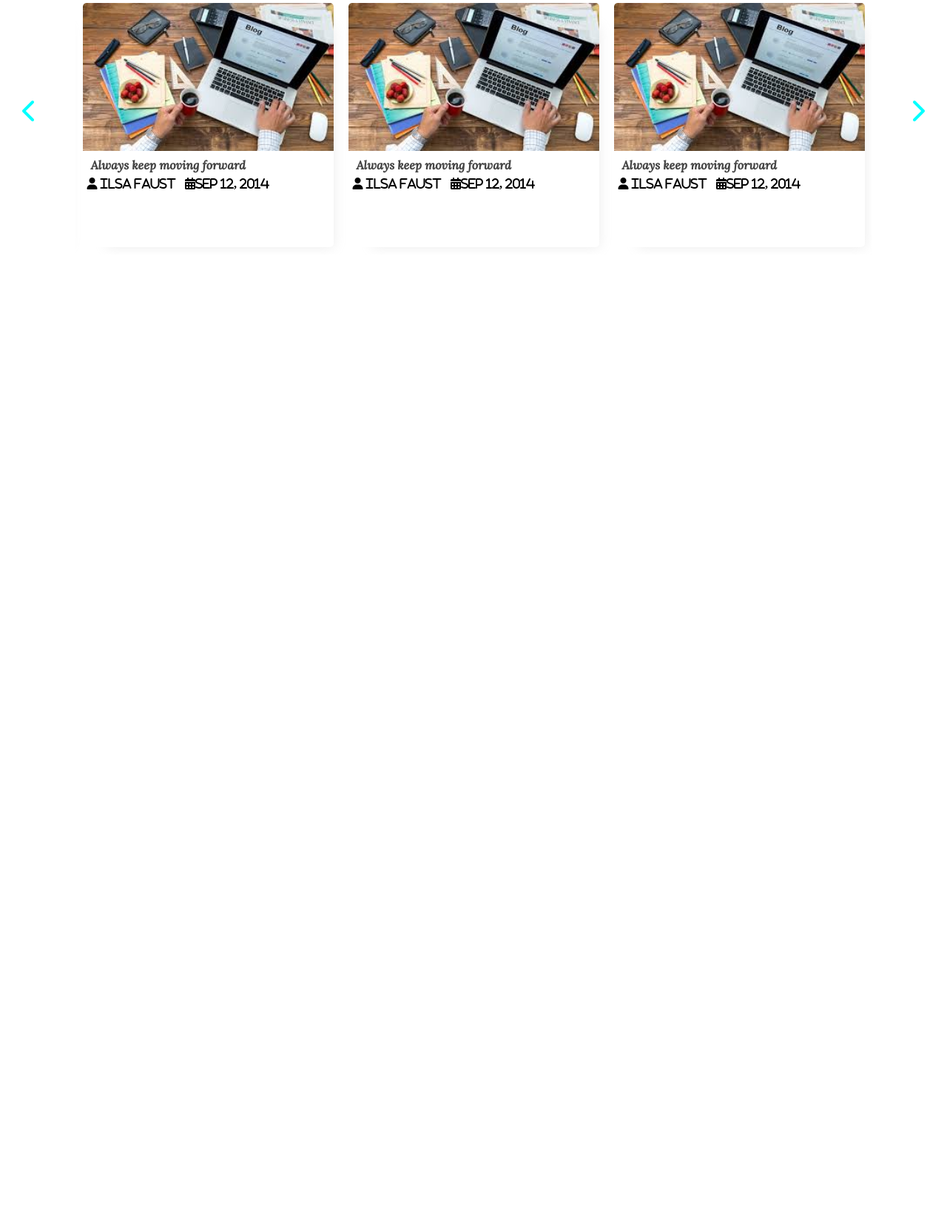
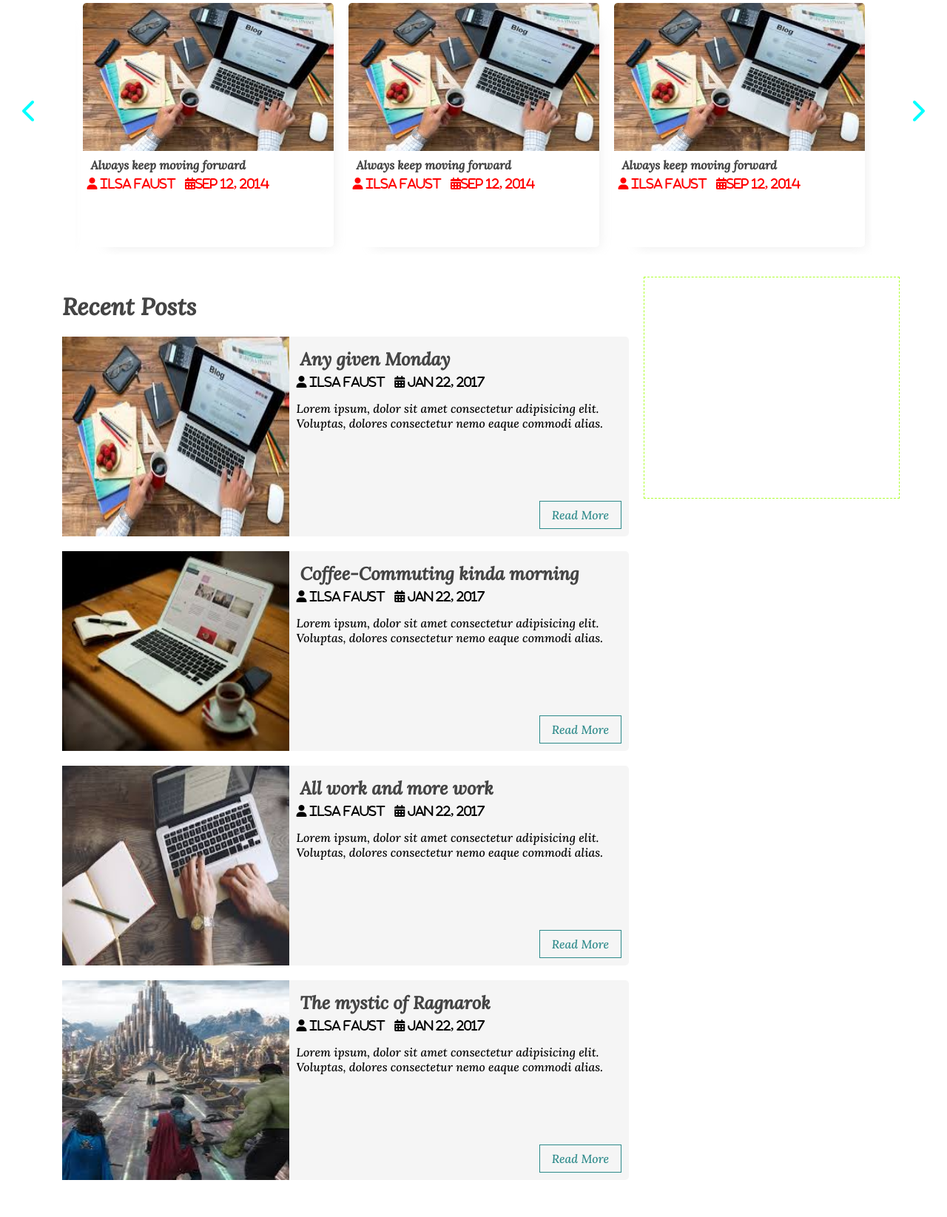
Before and after one commit to thetabyte/thorblog, a PHP site: page /assets/blog.html in a window 1280 px wide. Shown: the part 173-1818 px from the top of the page at 74% size. Before the commit the page ends 429 px from the top, so only its background shows below. Run offline with PHP 8.4, Linux system fonts and the light colour scheme; some libraries are stand-ins or nearby versions.

Commit message:
chore: added posts to flesh out page structure

```diff
--- a/assets/blog.html
+++ b/assets/blog.html
@@ -108,10 +108,90 @@
 
         <!--/carousel-->
 
+        <!--main content for site-->
+
+        <div class="content clearfix">
+
+            <!--main content-->
+
+            <div class="main-content">
+                <h1 class="recent-post-title">Recent Posts</h1>
+
+
+                <div class="post">
+                    <img src="./images/bdblog.jpg" alt="" class="post-image">
+                    <div class="post-preview">
+                        <h2><a href="single.html">Any given Monday</a></h2>
+                        <i class="fa fa-user"> Ilsa Faust</i>
+                        &nbsp;
+                        <i class="fa fa-calendar"> Jan 22, 2017</i>
+                        <p class="preview-text">
+                            Lorem ipsum, dolor sit amet consectetur adipisicing elit.
+                            Voluptas, dolores consectetur nemo eaque commodi alias.
+                        </p>
+                        <a href="single.html" class="btn read-more">Read More</a>
+                    </div>
+                </div>
+                <div class="post">
+                    <img src="./images/bdblog2.jpg" alt="" class="post-image">
+                    <div class="post-preview">
+                        <h2><a href="single.html">Coffee-Commuting kinda morning</a></h2>
+                        <i class="fa fa-user"> Ilsa Faust</i>
+                        &nbsp;
+                        <i class="fa fa-calendar"> Jan 22, 2017</i>
+                        <p class="preview-text">
+                            Lorem ipsum, dolor sit amet consectetur adipisicing elit.
+                            Voluptas, dolores consectetur nemo eaque commodi alias.
+                        </p>
+                        <a href="single.html" class="btn read-more">Read More</a>
+                    </div>
+                </div>
+                <div class="post">
+                    <img src="./images/bdblog3.jpg" alt="" class="post-image">
+                    <div class="post-preview">
+                        <h2><a href="single.html">All work and more work</a></h2>
+                        <i class="fa fa-user"> Ilsa Faust</i>
+                        &nbsp;
+                        <i class="fa fa-calendar"> Jan 22, 2017</i>
+                        <p class="preview-text">
+                            Lorem ipsum, dolor sit amet consectetur adipisicing elit.
+                            Voluptas, dolores consectetur nemo eaque commodi alias.
+                        </p>
+                        <a href="single.html" class="btn read-more">Read More</a>
+                    </div>
+                </div>
+                <div class="post">
+                    <img src="./images/bdragnarok.jpg" alt="" class="post-image">
+                    <div class="post-preview">
+                        <h2><a href="single.html">The mystic of Ragnarok</a></h2>
+                        <i class="fa fa-user"> Ilsa Faust</i>
+                        &nbsp;
+                        <i class="fa fa-calendar"> Jan 22, 2017</i>
+                        <p class="preview-text">
+                            Lorem ipsum, dolor sit amet consectetur adipisicing elit.
+                            Voluptas, dolores consectetur nemo eaque commodi alias.
+                        </p>
+                        <a href="single.html" class="btn read-more">Read More</a>
+                    </div>
+                </div>
+            </div>
+
+            <!--/maincontent-->
+
+            <div class="sidebar">
+
+            </div>
+
+        </div>
+
+        <!--/content-->
+
 
     </div>
 
     <!--/container-->
+
+
 
     <!--JQUERY-->
     <script src="https://cdnjs.cloudflare.com/ajax/libs/jquery/3.5.1/jquery.min.js" integrity="sha512-bLT0Qm9VnAYZDflyKcBaQ2gg0hSYNQrJ8RilYldYQ1FxQYoCLtUjuuRuZo+fjqhx/qtq/1itJ0C2ejDxltZVFg==" crossorigin="anonymous"></script>
--- a/assets/css/style.css
+++ b/assets/css/style.css
@@ -18,6 +18,25 @@ h1, h2, h3, h4, h5, h6 {
 a {
     text-decoration: none;
     color: inherit;
+}
+
+.clearfix::after {
+    content: '';
+    display: block;
+    clear: both;
+}
+
+.btn {
+    padding: .5rem 1rem;
+    background: #2d8a8a;
+    color: white;
+    border: 1px solid transparent;
+    border-radius: .25rem;
+}
+
+.btn:hover {
+    color: white !important;
+    background: red;
 }
 
 header{
@@ -156,6 +175,8 @@ header .menu-toggle{
 .post-slider .post-wrapper .post .post-info {
     height: 130px;
     padding: 0px 5px;
+    color: red;
+    font-family: 'lora', sans-serif; /* font not reflecting*/
 }
 
 .post-slider .post-wrapper .post .slider-image {
@@ -164,6 +185,68 @@ header .menu-toggle{
     border-top-left-radius: 5px;
     border-top-right-radius: 5px;
 }
+
+/*CONTENT STYLING*/
+
+.content {
+    width: 90%;
+    margin: 30px auto 30px;
+}
+
+.content .main-content {
+    width: 70%;
+    float: left;
+}
+
+.content .main-content .post {
+    width: 95%;
+    height: 270px;
+    margin: 20px auto;
+    border-radius: 5px;
+    background: whitesmoke;
+    position: relative;
+}
+
+.content .main-content .post .read-more {
+    position: absolute;
+    bottom: 10px;
+    right: 10px;
+    border: 1px solid #2d8a8a;
+    background: transparent;
+    border-radius: 0px;
+    color: #2d8a8a !important; /*read-more button specifically styled so as not to clash with btn hence the !imp*/
+}
+
+.content .main-content .post .read-more:hover {
+    background: #2d8a8a;
+    color: white !important;
+    transition: .25s;
+}
+
+.content .main-content .post .post-image {
+    width: 40%;
+    height: 100%;
+    float: left;
+}
+
+.content .main-content .post .post-preview {
+    width: 60%;
+    float: right;
+    padding: 10px;
+}
+
+.content .main-content .recent-post-title {
+    margin: 20px;
+}
+
+.content .sidebar {
+    width: 30%;
+    float: left;
+    height: 300px;
+    border: 1px dashed greenyellow;
+ /*content line is not expanded(0 height) because floating causes detachment from normal doc flow so nothing inside, solved using clearfix class*/
+}
+
 
 /*Media Queries - Responsiveness*/
 
```
Also changed, not shown: assets/images/bdblog1.jpg (added), assets/images/bdblog2.jpg (added), assets/images/bdblog3.jpg (added), assets/images/bdragnarok.jpg (added).
